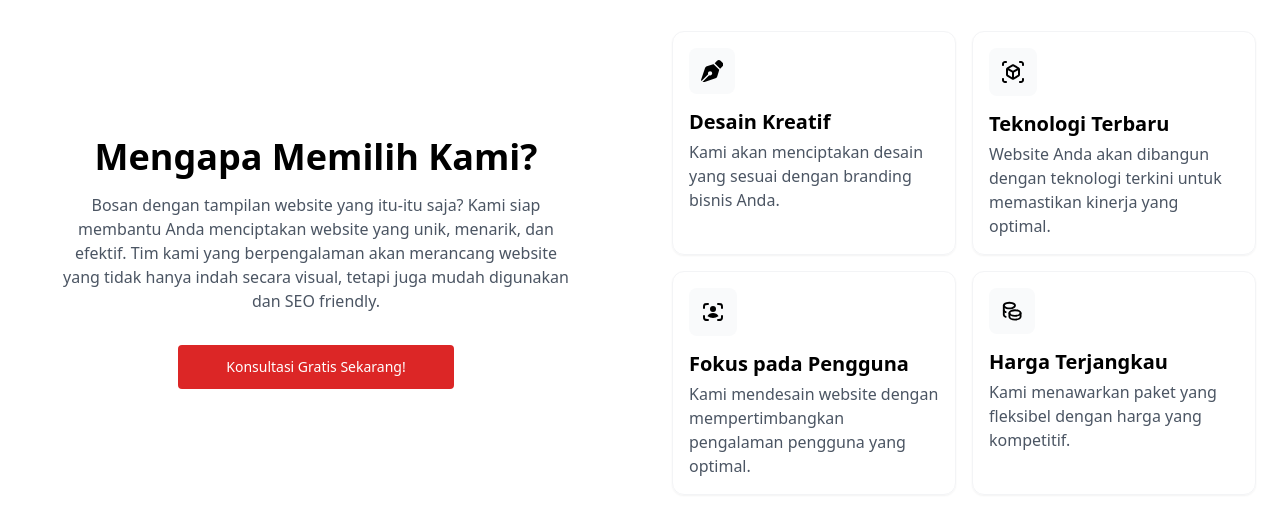
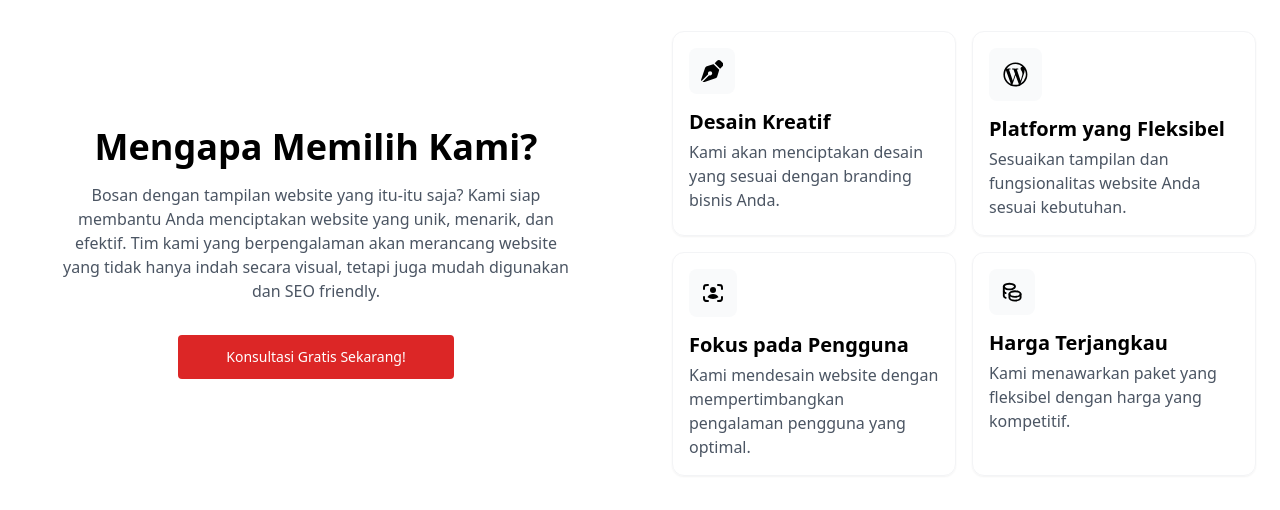
Before and after one commit to kebsixx/punyasite, a React (Vite) app: page / in a window 1280 px wide. Shown: the part 1005-1515 px from the top of the page. Built offline with nearby package versions, Linux system fonts and the light colour scheme.

Commit message:
change new tech to werdpress

```diff
--- a/src/components/About.jsx
+++ b/src/components/About.jsx
@@ -39,18 +39,17 @@ export default function About() {
 
             <a className="block rounded-xl border border-gray-100 p-4 shadow-sm hover:border-gray-200 hover:ring-1 hover:ring-gray-200 focus:outline-none focus:ring" href="#" onClick={handleClick}>
               <span className="inline-block rounded-lg bg-gray-50 p-3">
-                <svg className="size-6" xmlns="http://www.w3.org/2000/svg" width="1.4rem" height="1.4rem" viewBox="0 0 24 24">
-                  <rect width="512" height="512" fill="none" />
+                <svg xmlns="http://www.w3.org/2000/svg" width="1.8rem" height="1.8rem" viewBox="0 0 24 24">
                   <path
                     fill="black"
-                    d="M2 6c.55 0 1-.45 1-1V4c0-.55.45-1 1-1h1c.55 0 1-.45 1-1s-.45-1-1-1H4C2.34 1 1 2.34 1 4v1c0 .55.45 1 1 1m3 15H4c-.55 0-1-.45-1-1v-1c0-.55-.45-1-1-1s-1 .45-1 1v1c0 1.66 1.34 3 3 3h1c.55 0 1-.45 1-1s-.45-1-1-1M20 1h-1c-.55 0-1 .45-1 1s.45 1 1 1h1c.55 0 1 .45 1 1v1c0 .55.45 1 1 1s1-.45 1-1V4c0-1.66-1.34-3-3-3m2 17c-.55 0-1 .45-1 1v1c0 .55-.45 1-1 1h-1c-.55 0-1 .45-1 1s.45 1 1 1h1c1.66 0 3-1.34 3-3v-1c0-.55-.45-1-1-1m-3-3.13V9.13c0-.72-.38-1.38-1-1.73l-5-2.88c-.31-.18-.65-.27-1-.27s-.69.09-1 .27L6 7.39c-.62.36-1 1.02-1 1.74v5.74c0 .72.38 1.38 1 1.73l5 2.88c.31.18.65.27 1 .27s.69-.09 1-.27l5-2.88c.62-.35 1-1.01 1-1.73m-8 2.3l-4-2.3v-4.63l4 2.33zm1-6.33L8.04 8.53L12 6.25l3.96 2.28zm5 4.03l-4 2.3v-4.6l4-2.33z"
-                  />
+                    d="M3.323 12c0 3.438 2 6.4 4.892 7.808L4.077 8.469A8.65 8.65 0 0 0 3.323 12M12 20.677a8.8 8.8 0 0 0 2.885-.492l-.062-.116l-2.67-7.307l-2.6 7.561c.77.23 1.593.354 2.447.354M13.192 7.93l3.139 9.33l.869-2.892c.37-1.2.654-2.061.654-2.807c0-1.077-.385-1.816-.708-2.385c-.446-.723-.854-1.33-.854-2.039c0-.8.6-1.538 1.462-1.538h.107A8.65 8.65 0 0 0 12 3.323a8.67 8.67 0 0 0-7.246 3.908l.554.015c.907 0 2.307-.115 2.307-.115c.477-.023.531.661.062.715c0 0-.47.062-1 .085l3.17 9.4l1.9-5.692l-1.355-3.708a16 16 0 0 1-.907-.077c-.47-.03-.416-.746.053-.723c0 0 1.431.115 2.285.115c.908 0 2.308-.115 2.308-.115c.469-.023.53.661.061.715c0 0-.469.054-1 .085m3.17 11.569a8.676 8.676 0 0 0 3.253-11.662a8.2 8.2 0 0 1-.6 4zM12 22a10 10 0 1 1 0-20a10 10 0 0 1 0 20"
+                  ></path>
                 </svg>
               </span>
 
-              <h2 className="mt-2 font-bold sm:text-xl">Teknologi Terbaru</h2>
+              <h2 className="mt-2 font-bold sm:text-xl">Platform yang Fleksibel</h2>
 
-              <p className="hidden sm:mt-1 sm:block sm:text-sm sm:text-gray-600 lg:text-base">Website Anda akan dibangun dengan teknologi terkini untuk memastikan kinerja yang optimal.</p>
+              <p className="hidden sm:mt-1 sm:block sm:text-sm sm:text-gray-600 lg:text-base">Sesuaikan tampilan dan fungsionalitas website Anda sesuai kebutuhan.</p>
             </a>
 
             <a className="block rounded-xl border border-gray-100 p-4 shadow-sm hover:border-gray-200 hover:ring-1 hover:ring-gray-200 focus:outline-none focus:ring" href="#" onClick={handleClick}>
```
